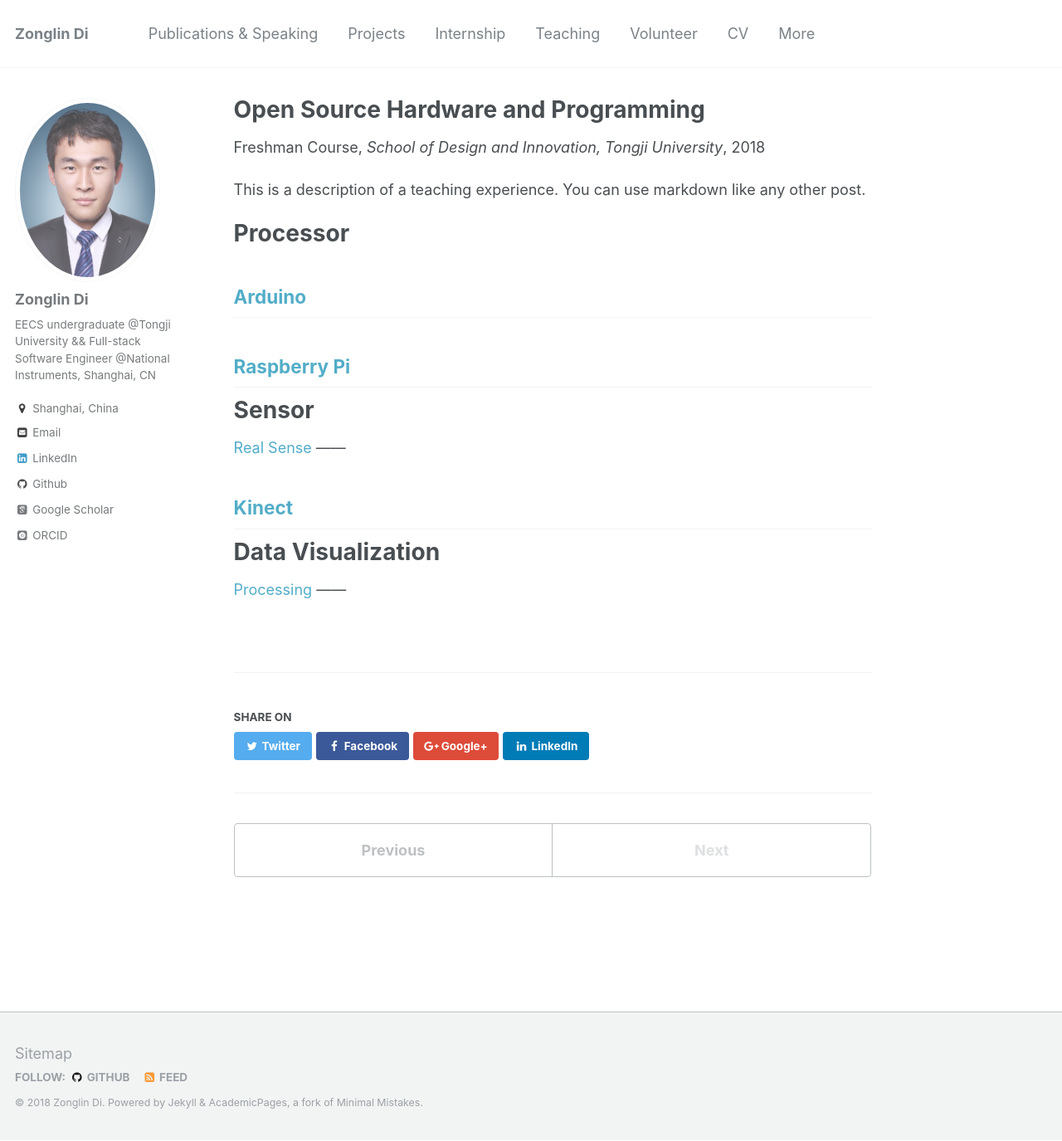
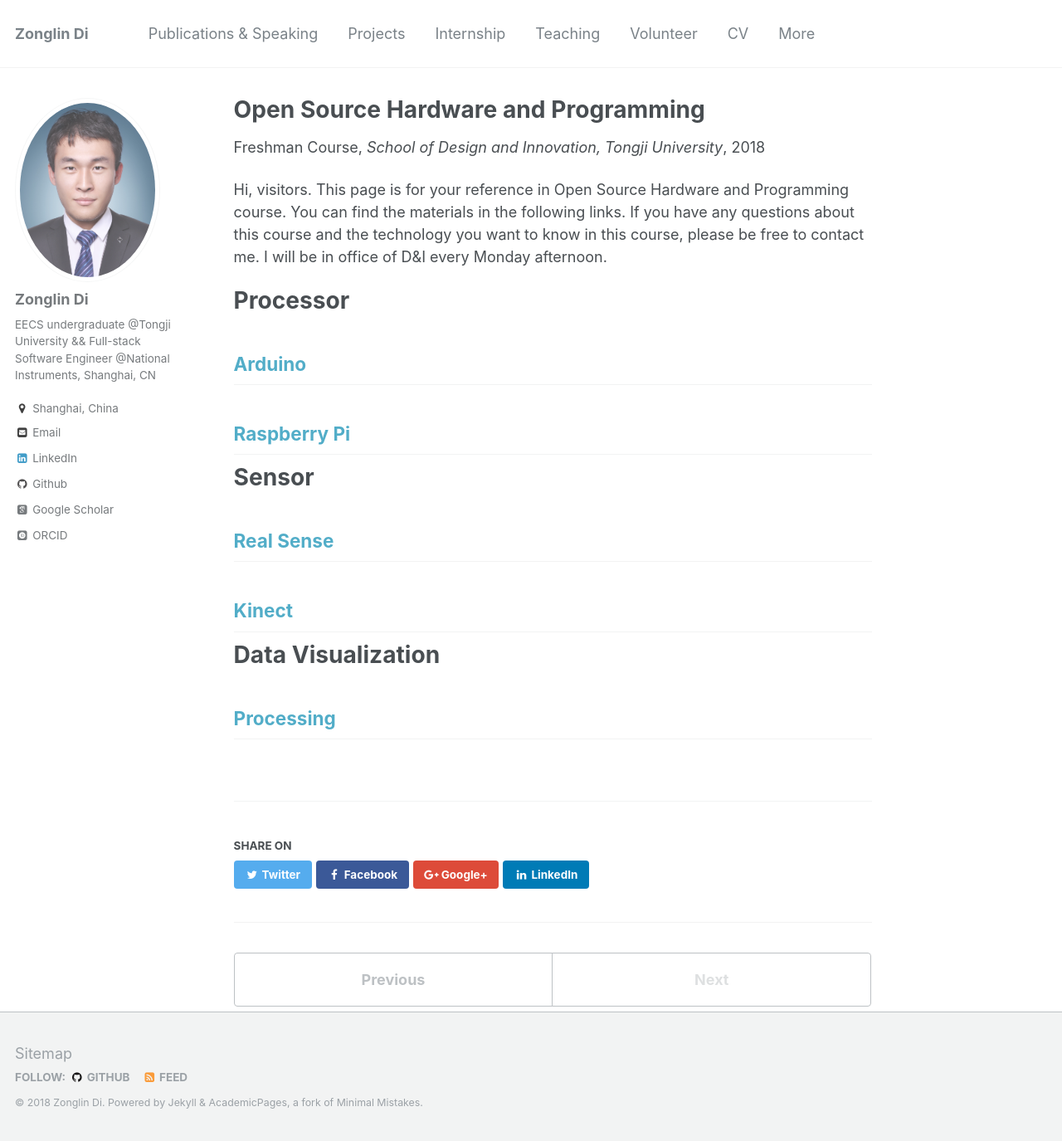
Before and after one commit to ElegantLin/elegantlin.github.io, a Jekyll site: the page built from _teaching/CDI.md, in a window 1280 px wide and 1375 px high. Shown: the whole window at 83% size. Built offline with Jekyll 4.4.1, drawn with Linux system fonts in a browser that asks for light colours; some web fonts are replaced.

Commit message:
Update CDI pages

```diff
--- a/_teaching/CDI.md
+++ b/_teaching/CDI.md
@@ -8,27 +8,21 @@
 location: "Shanghai, China"
 ---
 
-This is a description of a teaching experience. You can use markdown like any other post.
+Hi, visitors. This page is for your reference in Open Source Hardware and Programming course. You can find the materials in the following links. If you have any questions about this course and the technology you want to know in this course, please be free to contact me. I will be in office of D&I every Monday afternoon.
 
-Processor
-======
-
-[Arduino](https://www.arduino.cc/)
-------
-
-[Raspberry Pi](https://www.raspberrypi.org/)
-------
-
-Sensor
-======
-[Real Sense](https://www.intel.com/content/www/us/en/architecture-and-technology/realsense-overview.html)
-------
-
-[Kinect](https://en.wikipedia.org/wiki/Kinect)
-------
+# Processor
+## [Arduino](https://www.arduino.cc/)
 
 
-Data Visualization
-======
-[Processing](https://processing.org/)
-------
+## [Raspberry Pi](https://www.raspberrypi.org/)
+
+
+# Sensor
+## [Real Sense](https://www.intel.com/content/www/us/en/architecture-and-technology/realsense-overview.html)
+
+
+## [Kinect](https://en.wikipedia.org/wiki/Kinect)
+
+
+# Data Visualization
+## [Processing](https://processing.org/)
```
